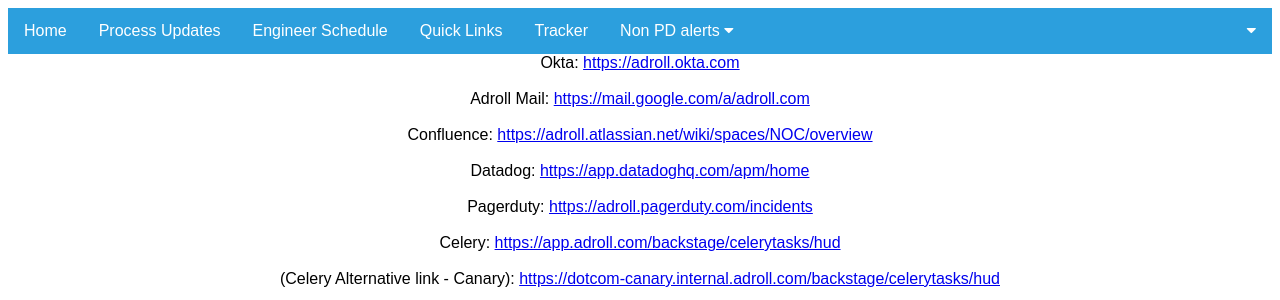
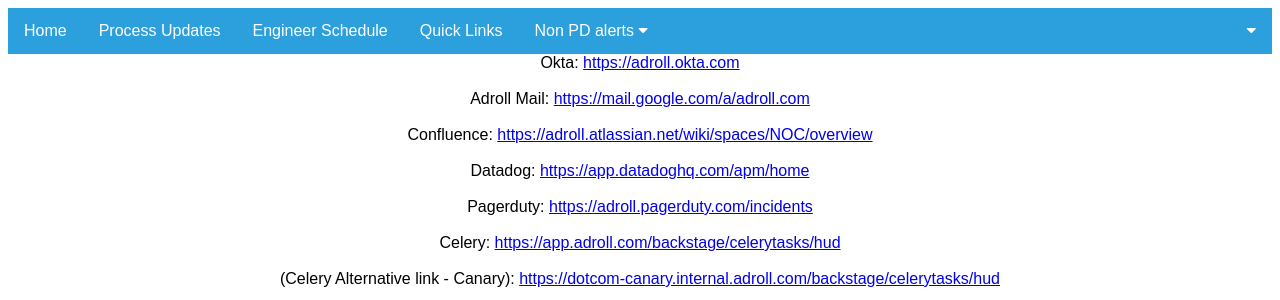
Before and after one commit to Ronan2695/TrackerStaging, a Django app: template tracker/posts/templates/posts/quicklinks.html in a window 1280 px wide. Shown: the top 300 px of the page. Run offline with Django 3.2, Linux system fonts and the light colour scheme; the template is opened without the code that fills it, so the values that code supplies are empty.

Commit message:
removed changes made during selenium test

```diff
--- a/tracker/templates/base.html
+++ b/tracker/templates/base.html
@@ -102,7 +102,6 @@
   <a href="{% url 'updates:updates_list' %}">Process Updates</a>
   <a href="{% url 'posts:schedule' %}">Engineer Schedule</a>
   <a href="{% url 'posts:quicklinks' %}">Quick Links</a>
-  <a href="{% url 'posts:tracker_list' %}" >Tracker</a>
 
 
   <div class="dropdown">
```
